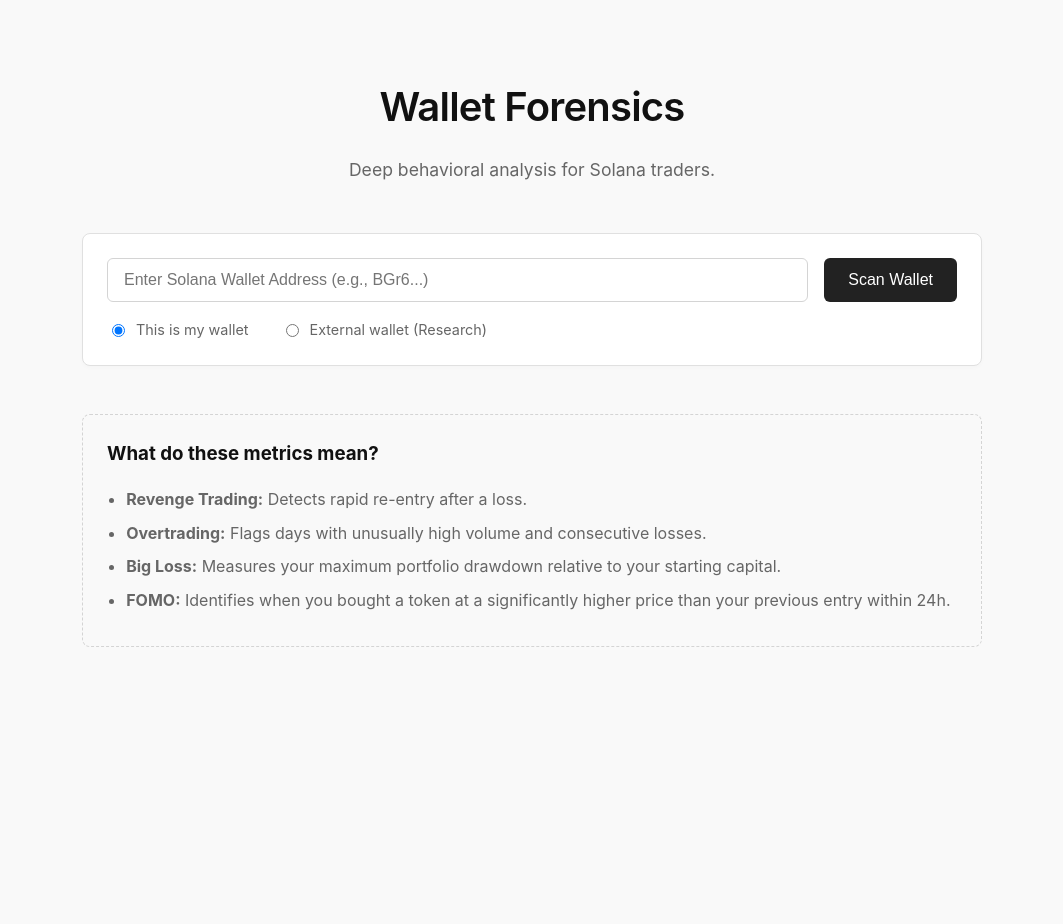
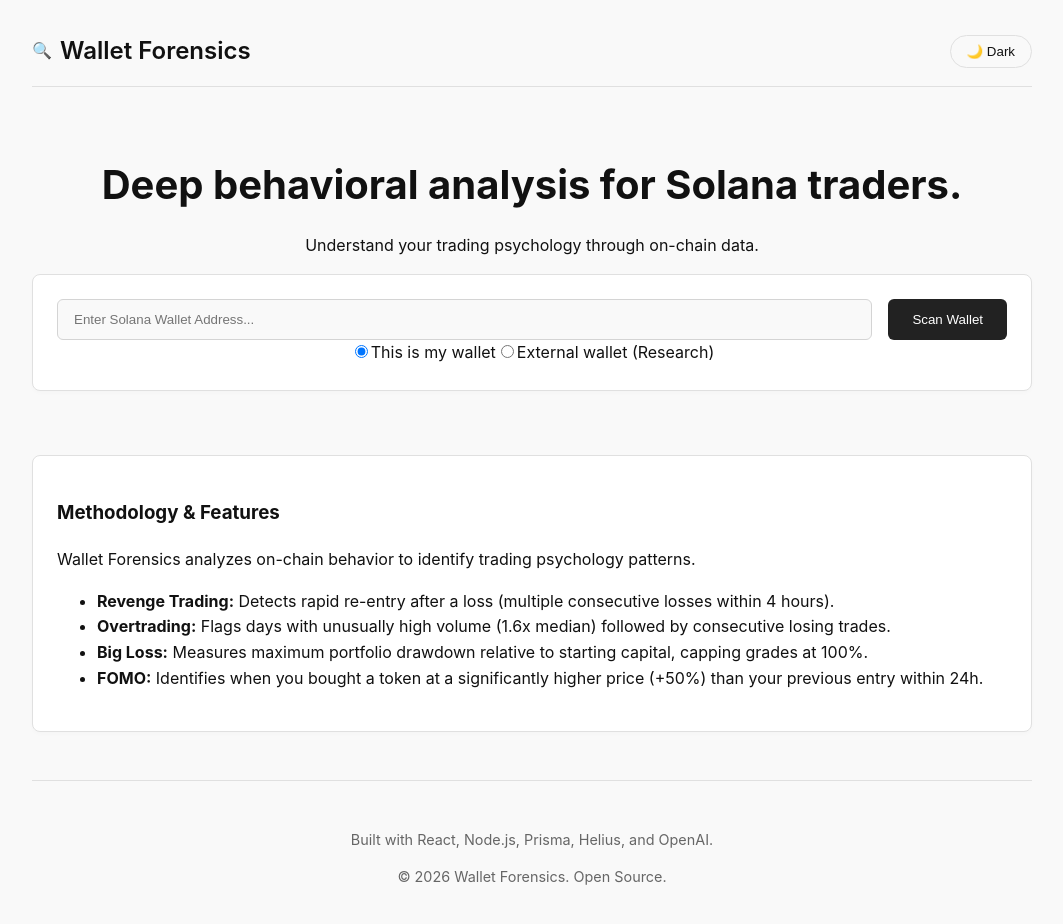
Before and after one commit to itskaien/WalletForensics, a React (Vite) app: page / in a window 1280 px wide. Shown: the top 924 px of the page, without its empty margins (108-1171 px from the left). Before the commit the page ends 800 px from the top, so only its background shows below. Built offline with nearby package versions, Linux system fonts and the light colour scheme.

Commit message:
Refactor app structure: add Header, Hero, Dashboard, DocsSection, and Footer components; implement theme toggle functionality; enhance UI and styling.

```diff
--- a/src/App.jsx
+++ b/src/App.jsx
@@ -1,13 +1,25 @@
-import { useState } from "react";
-import ReactMarkdown from "react-markdown";
+import { useState, useEffect } from "react";
+import Header from "./components/Header";
+import Hero from "./components/Hero";
+import Dashboard from "./components/Dashboard";
+import DocsSection from "./components/DocsSection";
+import Footer from "./components/Footer";
 import "./index.css";
 
 function App() {
+  const [theme, setTheme] = useState("light");
   const [address, setAddress] = useState("");
-  const [isOwner, setIsOwner] = useState(true); // Toggle state
+  const [isOwner, setIsOwner] = useState(true);
   const [data, setData] = useState(null);
   const [loading, setLoading] = useState(false);
   const [error, setError] = useState(null);
+
+  useEffect(() => {
+    document.documentElement.setAttribute("data-theme", theme);
+  }, [theme]);
+
+  const toggleTheme = () =>
+    setTheme((prev) => (prev === "light" ? "dark" : "light"));
 
   const handleScan = async (e) => {
     e.preventDefault();
@@ -39,140 +51,27 @@ function App() {
 
   return (
     <div className="app-container">
-      <header className="header">
-        <h1>Wallet Forensics</h1>
-        <p>Deep behavioral analysis for Solana traders.</p>
-      </header>
+      <Header toggleTheme={toggleTheme} currentTheme={theme} />
 
-      {/* Main Form */}
-      <section className="card form-section">
-        <form onSubmit={handleScan}>
-          <div className="input-group">
-            <input
-              type="text"
-              placeholder="Enter Solana Wallet Address (e.g., BGr6...)"
-              value={address}
-              onChange={(e) => setAddress(e.target.value)}
-              required
-            />
-            <button type="submit" disabled={loading}>
-              {loading ? "Scanning..." : "Scan Wallet"}
-            </button>
-          </div>
+      <main>
+        <Hero
+          address={address}
+          setAddress={setAddress}
+          isOwner={isOwner}
+          setIsOwner={setIsOwner}
+          handleScan={handleScan}
+          loading={loading}
+        />
 
-          <div className="toggle-group">
-            <label>
-              <input
-                type="radio"
-                checked={isOwner}
-                onChange={() => setIsOwner(true)}
-              />
-              This is my wallet
-            </label>
-            <label>
-              <input
-                type="radio"
-                checked={!isOwner}
-                onChange={() => setIsOwner(false)}
-              />
-              External wallet (Research)
-            </label>
-          </div>
-        </form>
-      </section>
+        {error && <div className="error-message">{error}</div>}
 
-      {error && <div className="error-message">{error}</div>}
+        <Dashboard data={data} isOwner={isOwner} />
 
-      {/* Results */}
-      {data && (
-        <section className="results-section">
-          <h2>{isOwner ? "Your Profile" : "Wallet Profile"}</h2>
+        <DocsSection />
+      </main>
 
-          <div className="grid-container">
-            <div className="card stat-card">
-              <span className="label">Win Rate</span>
-              <span className="value">
-                {(data.stats.winRate * 100).toFixed(1)}%
-              </span>
-            </div>
-            <div className="card stat-card">
-              <span className="label">Net PnL</span>
-              <span
-                className={`value ${data.stats.netPnlSol >= 0 ? "positive" : "negative"}`}
-              >
-                {data.stats.netPnlSol.toFixed(3)} SOL
-              </span>
-            </div>
-
-            <div className="card grade-card">
-              <span className="label">Revenge Trading</span>
-              <span
-                className={`grade grade-${data.grades.revengeTrading.grade.replace(/\s/g, "-").toLowerCase()}`}
-              >
-                {data.grades.revengeTrading.grade}
-              </span>
-            </div>
-            <div className="card grade-card">
-              <span className="label">Overtrading</span>
-              <span
-                className={`grade grade-${data.grades.overtrading.grade.replace(/\s/g, "-").toLowerCase()}`}
-              >
-                {data.grades.overtrading.grade}
-              </span>
-            </div>
-            <div className="card grade-card">
-              <span className="label">Big Loss</span>
-              <span
-                className={`grade grade-${data.grades.bigLoss.grade.replace(/\s/g, "-").toLowerCase()}`}
-              >
-                {data.grades.bigLoss.grade}
-              </span>
-            </div>
-            <div className="card grade-card">
-              <span className="label">FOMO</span>
-              <span
-                className={`grade grade-${data.grades.fomo.grade.replace(/\s/g, "-").toLowerCase()}`}
-              >
-                {data.grades.fomo.grade}
-              </span>
-            </div>
-          </div>
-
-          <div className="card report-card">
-            <h3>AI Forensic Report</h3>
-            <div className="markdown-body">
-              <ReactMarkdown>
-                {data.reportText || "No report generated."}
-              </ReactMarkdown>
-            </div>
-          </div>
-        </section>
-      )}
-
-      {/* Features Docs */}
-      <section className="card docs-section">
-        <h3>What do these metrics mean?</h3>
-        <ul>
-          <li>
-            <strong>Revenge Trading:</strong> Detects rapid re-entry after a
-            loss.
-          </li>
-          <li>
-            <strong>Overtrading:</strong> Flags days with unusually high volume
-            and consecutive losses.
-          </li>
-          <li>
-            <strong>Big Loss:</strong> Measures your maximum portfolio drawdown
-            relative to your starting capital.
-          </li>
-          <li>
-            <strong>FOMO:</strong> Identifies when you bought a token at a
-            significantly higher price than your previous entry within 24h.
-          </li>
-        </ul>
-      </section>
+      <Footer />
     </div>
   );
 }
-
 export default App;
--- /dev/null
+++ b/src/components/Dashboard.jsx
@@ -0,0 +1,77 @@
+import React from "react";
+import ReactMarkdown from "react-markdown"; // <-- Imported here
+
+export default function Dashboard({ data, isOwner }) {
+  if (!data) return null;
+
+  return (
+    <section className="dashboard">
+      <h2>{isOwner ? "Your Profile" : "Wallet Profile"}</h2>
+
+      <div className="grid-container">
+        {/* Basic Stats */}
+        <div className="card stat-card">
+          <span className="label">Win Rate</span>
+          <span className="value">
+            {(data.stats.winRate * 100).toFixed(1)}%
+          </span>
+        </div>
+        <div className="card stat-card">
+          <span className="label">Net PnL</span>
+          <span
+            className={`value ${data.stats.netPnlSol >= 0 ? "positive" : "negative"}`}
+          >
+            {data.stats.netPnlSol.toFixed(3)} SOL
+          </span>
+        </div>
+
+        {/* Grades */}
+        <div className="card grade-card">
+          <span className="label">Revenge Trading</span>
+          <span
+            className={`grade grade-${data.grades.revengeTrading.grade.replace(/\s/g, "-").toLowerCase()}`}
+          >
+            {data.grades.revengeTrading.grade}
+          </span>
+        </div>
+
+        <div className="card grade-card">
+          <span className="label">Overtrading</span>
+          <span
+            className={`grade grade-${data.grades.overtrading.grade.replace(/\s/g, "-").toLowerCase()}`}
+          >
+            {data.grades.overtrading.grade}
+          </span>
+        </div>
+
+        <div className="card grade-card">
+          <span className="label">Big Loss</span>
+          <span
+            className={`grade grade-${data.grades.bigLoss.grade.replace(/\s/g, "-").toLowerCase()}`}
+          >
+            {data.grades.bigLoss.grade}
+          </span>
+        </div>
+
+        <div className="card grade-card">
+          <span className="label">FOMO</span>
+          <span
+            className={`grade grade-${data.grades.fomo.grade.replace(/\s/g, "-").toLowerCase()}`}
+          >
+            {data.grades.fomo.grade}
+          </span>
+        </div>
+      </div>
+
+      {/* AI Report using React Markdown */}
+      <div className="card report-card">
+        <h3>AI Forensic Report</h3>
+        <div className="markdown-body">
+          <ReactMarkdown>
+            {data.reportText || "No report generated."}
+          </ReactMarkdown>
+        </div>
+      </div>
+    </section>
+  );
+}
--- a/src/components/DocsSection.jsx
+++ b/src/components/DocsSection.jsx
@@ -4,7 +4,7 @@ export default function DocsSection() {
   return (
     <section className="card docs-section">
       <h3>Methodology & Features</h3>
-      <p style={{ color: "var(--text-muted)", fontSize: "0.9rem" }}>
+      <p className="muted">
         Wallet Forensics analyzes on-chain behavior to identify trading
         psychology patterns.
       </p>
@@ -18,13 +18,12 @@ export default function DocsSection() {
           (1.6x median) followed by consecutive losing trades.
         </li>
         <li>
-          <strong>Big Loss:</strong> Measures your maximum portfolio drawdown
-          relative to your starting capital, capping grades at 100%.
+          <strong>Big Loss:</strong> Measures maximum portfolio drawdown
+          relative to starting capital, capping grades at 100%.
         </li>
         <li>
           <strong>FOMO:</strong> Identifies when you bought a token at a
-          significantly higher price (+50%) than your previous entry within 24
-          hours.
+          significantly higher price (+50%) than your previous entry within 24h.
         </li>
       </ul>
     </section>
--- /dev/null
+++ b/src/components/Footer.jsx
@@ -0,0 +1,10 @@
+import React from "react";
+
+export default function Footer() {
+  return (
+    <footer className="app-footer">
+      <p>Built with React, Node.js, Prisma, Helius, and OpenAI.</p>
+      <p>&copy; {new Date().getFullYear()} Wallet Forensics. Open Source.</p>
+    </footer>
+  );
+}
--- /dev/null
+++ b/src/components/Header.jsx
@@ -0,0 +1,19 @@
+import React from "react";
+
+export default function Header({ toggleTheme, currentTheme }) {
+  return (
+    <header className="app-header">
+      <div className="logo">
+        <span className="logo-icon">🔍</span>
+        <h1>Wallet Forensics</h1>
+      </div>
+      <button
+        className="theme-toggle"
+        onClick={toggleTheme}
+        aria-label="Toggle theme"
+      >
+        {currentTheme === "light" ? "🌙 Dark" : "☀️ Light"}
+      </button>
+    </header>
+  );
+}
--- /dev/null
+++ b/src/components/Hero.jsx
@@ -0,0 +1,51 @@
+import React from "react";
+
+export default function Hero({
+  address,
+  setAddress,
+  isOwner,
+  setIsOwner,
+  handleScan,
+  loading,
+}) {
+  return (
+    <section className="hero">
+      <h2>Deep behavioral analysis for Solana traders.</h2>
+      <p>Understand your trading psychology through on-chain data.</p>
+
+      <form onSubmit={handleScan} className="card form-section">
+        <div className="input-group">
+          <input
+            type="text"
+            placeholder="Enter Solana Wallet Address..."
+            value={address}
+            onChange={(e) => setAddress(e.target.value)}
+            required
+          />
+          <button type="submit" disabled={loading}>
+            {loading ? "Scanning..." : "Scan Wallet"}
+          </button>
+        </div>
+
+        <div className="toggle-group">
+          <label>
+            <input
+              type="radio"
+              checked={isOwner}
+              onChange={() => setIsOwner(true)}
+            />
+            This is my wallet
+          </label>
+          <label>
+            <input
+              type="radio"
+              checked={!isOwner}
+              onChange={() => setIsOwner(false)}
+            />
+            External wallet (Research)
+          </label>
+        </div>
+      </form>
+    </section>
+  );
+}
--- a/src/index.css
+++ b/src/index.css
@@ -1,4 +1,5 @@
 :root {
+  /* Light Theme (Default) */
   --bg-main: #f9f9f9;
   --bg-card: #ffffff;
   --text-main: #111111;
@@ -11,6 +12,20 @@
   --warning: #ed6c02;
 }
 
+[data-theme="dark"] {
+  /* Dark Theme Overrides */
+  --bg-main: #0f0f11;
+  --bg-card: #1a1a1d;
+  --text-main: #f4f4f5;
+  --text-muted: #a1a1aa;
+  --border: #27272a;
+  --silver: #3f3f46;
+  --accent: #f4f4f5;
+  --success: #4ade80;
+  --danger: #f87171;
+  --warning: #fbbf24;
+}
+
 body {
   margin: 0;
   font-family:
@@ -19,111 +34,74 @@ body {
   background-color: var(--bg-main);
   color: var(--text-main);
   line-height: 1.6;
+  transition:
+    background-color 0.3s,
+    color 0.3s; /* Smooth theme switch */
 }
 
+/* Layout */
 .app-container {
-  max-width: 900px;
+  display: flex;
+  flex-direction: column;
+  min-height: 100vh;
+  max-width: 1000px;
   margin: 0 auto;
-  padding: 3rem 1.5rem;
+  padding: 1rem;
 }
-
-.header {
-  text-align: center;
+main {
+  flex: 1;
+  display: flex;
+  flex-direction: column;
+  gap: 2rem;
   margin-bottom: 3rem;
 }
 
-.header h1 {
+/* Header */
+.app-header {
+  display: flex;
+  justify-content: space-between;
+  align-items: center;
+  padding: 1rem 0;
+  margin-bottom: 2rem;
+  border-bottom: 1px solid var(--border);
+}
+.logo {
+  display: flex;
+  align-items: center;
+  gap: 0.5rem;
+}
+.logo h1 {
+  font-size: 1.5rem;
+  margin: 0;
+  font-weight: 600;
+}
+.theme-toggle {
+  background: transparent;
+  border: 1px solid var(--border);
+  color: var(--text-main);
+  padding: 0.5rem 1rem;
+  border-radius: 20px;
+  cursor: pointer;
+}
+
+/* Hero */
+.hero {
+  text-align: center;
+  margin-bottom: 2rem;
+}
+.hero h2 {
   font-size: 2.5rem;
-  font-weight: 600;
-  letter-spacing: -0.05rem;
   margin-bottom: 0.5rem;
 }
 
-.header p {
-  color: var(--text-muted);
-  font-size: 1.1rem;
-}
-
+/* Cards & Grids */
 .card {
   background: var(--bg-card);
   border: 1px solid var(--border);
   border-radius: 8px;
   padding: 1.5rem;
   box-shadow: 0 2px 4px rgba(0, 0, 0, 0.02);
-  margin-bottom: 1.5rem;
 }
-
-.input-group {
-  display: flex;
-  gap: 1rem;
-}
-
-.input-group input {
-  flex: 1;
-  padding: 0.75rem 1rem;
-  border: 1px solid var(--silver);
-  border-radius: 6px;
-  font-size: 1rem;
-  outline: none;
-  transition: border-color 0.2s;
-}
-
-.input-group input:focus {
-  border-color: var(--accent);
-}
-
-.input-group button {
-  padding: 0.75rem 1.5rem;
-  background-color: var(--accent);
-  color: white;
-  border: none;
-  border-radius: 6px;
-  font-size: 1rem;
-  cursor: pointer;
-  transition: background-color 0.2s;
-}
-
-.input-group button:hover:not(:disabled) {
-  background-color: #000;
-}
-
-.input-group button:disabled {
-  background-color: var(--silver);
-  cursor: not-allowed;
-}
-
-.toggle-group {
-  display: flex;
-  gap: 2rem;
-  margin-top: 1rem;
-  font-size: 0.9rem;
-  color: var(--text-muted);
-}
-
-.toggle-group label {
-  display: flex;
-  align-items: center;
-  gap: 0.5rem;
-  cursor: pointer;
-}
-
-.error-message {
-  background-color: #fee;
-  color: var(--danger);
-  padding: 1rem;
-  border-radius: 6px;
-  border: 1px solid #fcc;
-  margin-bottom: 1.5rem;
-  text-align: center;
-}
-
-.results-section h2 {
-  font-size: 1.5rem;
-  margin-bottom: 1.5rem;
-  border-bottom: 1px solid var(--silver);
-  padding-bottom: 0.5rem;
-}
-
 .grid-container {
   display: grid;
   grid-template-columns: repeat(auto-fit, minmax(200px, 1fr));
@@ -131,45 +109,38 @@ body {
   margin-bottom: 1.5rem;
 }
 
-.stat-card,
-.grade-card {
+/* Forms */
+.input-group {
   display: flex;
-  flex-direction: column;
-  justify-content: center;
-  align-items: center;
-  text-align: center;
-  padding: 1.5rem 1rem;
+  gap: 1rem;
+}
+.input-group input {
+  flex: 1;
+  padding: 0.75rem 1rem;
+  border: 1px solid var(--silver);
+  border-radius: 6px;
+  background: var(--bg-main);
+  color: var(--text-main);
+}
+.input-group button {
+  padding: 0.75rem 1.5rem;
+  background: var(--accent);
+  color: var(--bg-card);
+  border: none;
+  border-radius: 6px;
+  cursor: pointer;
+}
+.input-group button:hover {
+  opacity: 0.9;
 }
 
-.label {
-  font-size: 0.85rem;
-  text-transform: uppercase;
-  letter-spacing: 0.05rem;
-  color: var(--text-muted);
-  margin-bottom: 0.5rem;
-}
-
-.value {
-  font-size: 1.8rem;
-  font-weight: 600;
-}
-
-.value.positive {
-  color: var(--success);
-}
-.value.negative {
-  color: var(--danger);
-}
-
+/* Grades */
 .grade {
-  font-size: 1.2rem;
   font-weight: 600;
   padding: 0.25rem 0.75rem;
   border-radius: 20px;
-  background-color: var(--bg-main);
-  border: 1px solid var(--border);
+  border: 1px solid;
 }
-
 .grade-clean {
   color: var(--success);
   border-color: var(--success);
@@ -178,64 +149,40 @@ body {
   color: var(--warning);
   border-color: var(--warning);
 }
-.grade-bad {
+.grade-bad,
+.grade-high-risk {
   color: var(--danger);
   border-color: var(--danger);
 }
-.grade-high-risk {
-  color: #fff;
-  background-color: var(--danger);
-  border-color: var(--danger);
+.value.positive {
+  color: var(--success);
+}
+.value.negative {
+  color: var(--danger);
 }
 
-.report-card pre {
-  white-space: pre-wrap;
-  font-family: inherit;
-  background: var(--bg-main);
-  padding: 1rem;
-  border-radius: 6px;
-  border: 1px solid var(--border);
-  font-size: 0.95rem;
+/* Footer */
+.app-footer {
+  text-align: center;
+  padding: 2rem 0;
+  border-top: 1px solid var(--border);
+  color: var(--text-muted);
+  font-size: 0.9rem;
 }
 
-.docs-section {
-  margin-top: 3rem;
-  background: var(--bg-main);
-  border: 1px dashed var(--silver);
-  box-shadow: none;
+/* Mobile Responsiveness */
+@media (max-width: 600px) {
+  .hero h2 {
+    font-size: 1.8rem;
+  }
+  .input-group {
+    flex-direction: column;
+  } /* Stack input and button */
+  .toggle-group {
+    flex-direction: column;
+    gap: 0.5rem;
+  }
+  .grid-container {
+    grid-template-columns: 1fr;
+  } /* Single column on mobile */
 }
-
-.docs-section h3 {
-  margin-top: 0;
-}
-
-.docs-section ul {
-  margin: 0;
-  padding-left: 1.2rem;
-}
-
-.docs-section li {
-  margin-bottom: 0.5rem;
-  color: var(--text-muted);
-}
-
-.markdown-body {
-  background: var(--bg-main);
-  padding: 1.5rem;
-  border-radius: 6px;
-  border: 1px solid var(--border);
-}
-
-.markdown-body h3 {
-  margin-top: 0;
-  border-bottom: 1px solid var(--silver);
-  padding-bottom: 0.5rem;
-}
-
-.markdown-body ul {
-  padding-left: 1.5rem;
-}
-
-.markdown-body li {
-  margin-bottom: 0.25rem;
-}
```
